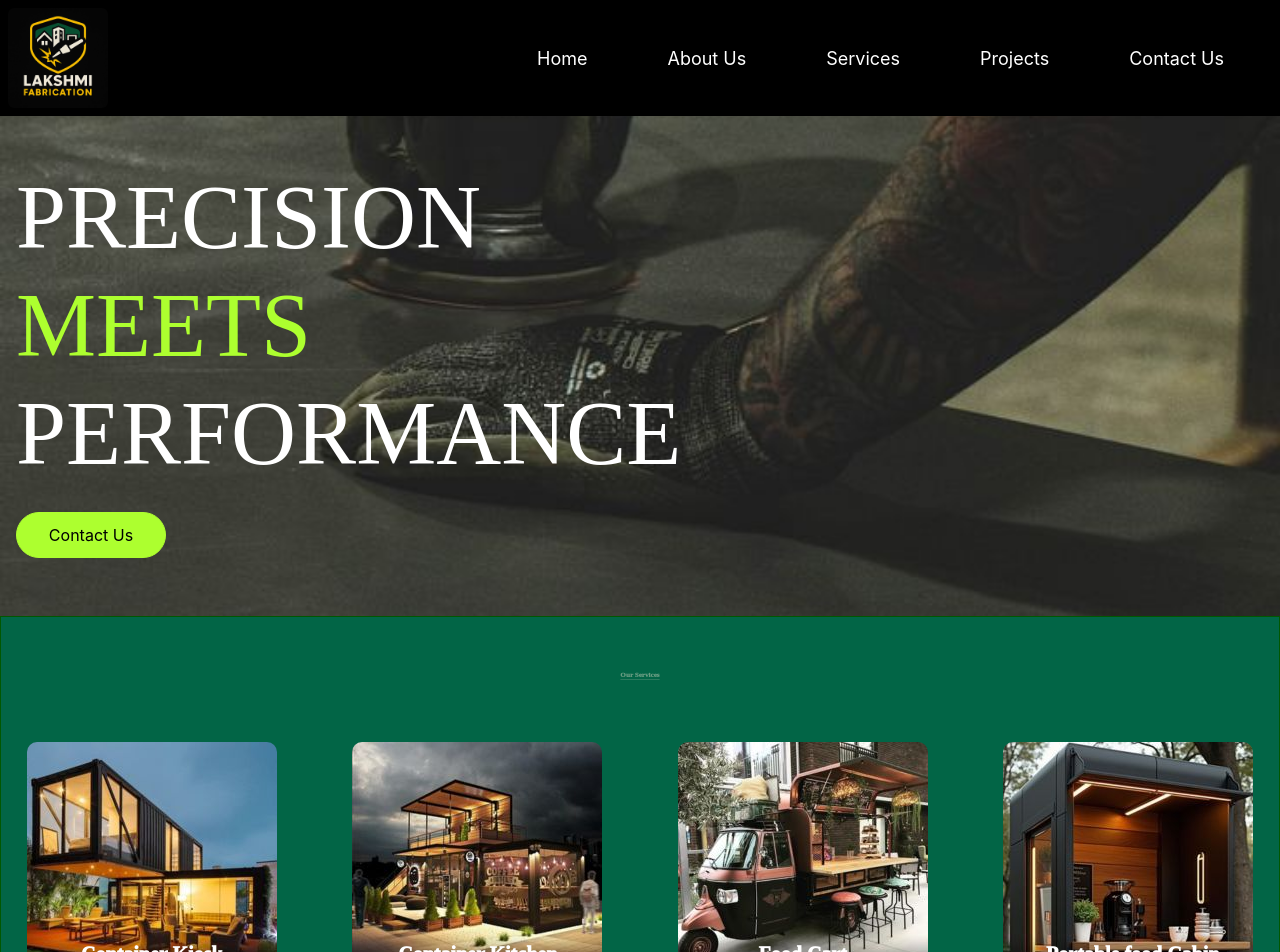
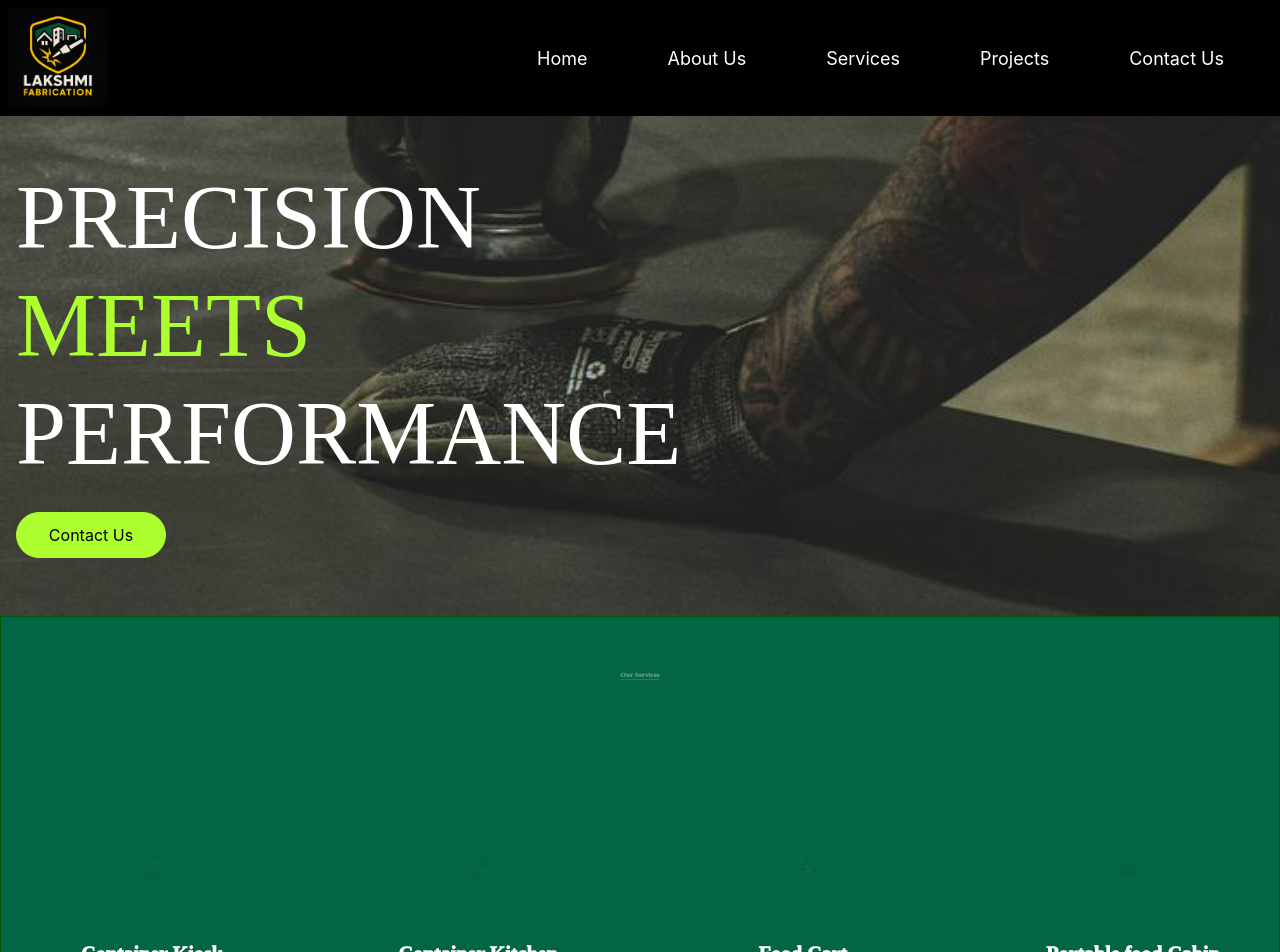
Before and after one commit to aravindhbabu19/fabric7, a React (Create React App) app in the folder ProjectFab/Frontend/myapp/: page /services in a window 1280 px wide. Shown: the top 952 px of the page. Built offline with nearby package versions, Linux system fonts and the light colour scheme.

Commit message:
Update App.css

```diff
--- a/ProjectFab/Frontend/myapp/src/App.css
+++ b/ProjectFab/Frontend/myapp/src/App.css
@@ -453,8 +453,8 @@
   border-radius: 10px;
   animation: blink linear;
   animation-delay: 1s;
+  animation-timeline:view();
 
-  animation-range: entry 0% cover 40%;
 }
 @keyframes blink {
     0%{
```
